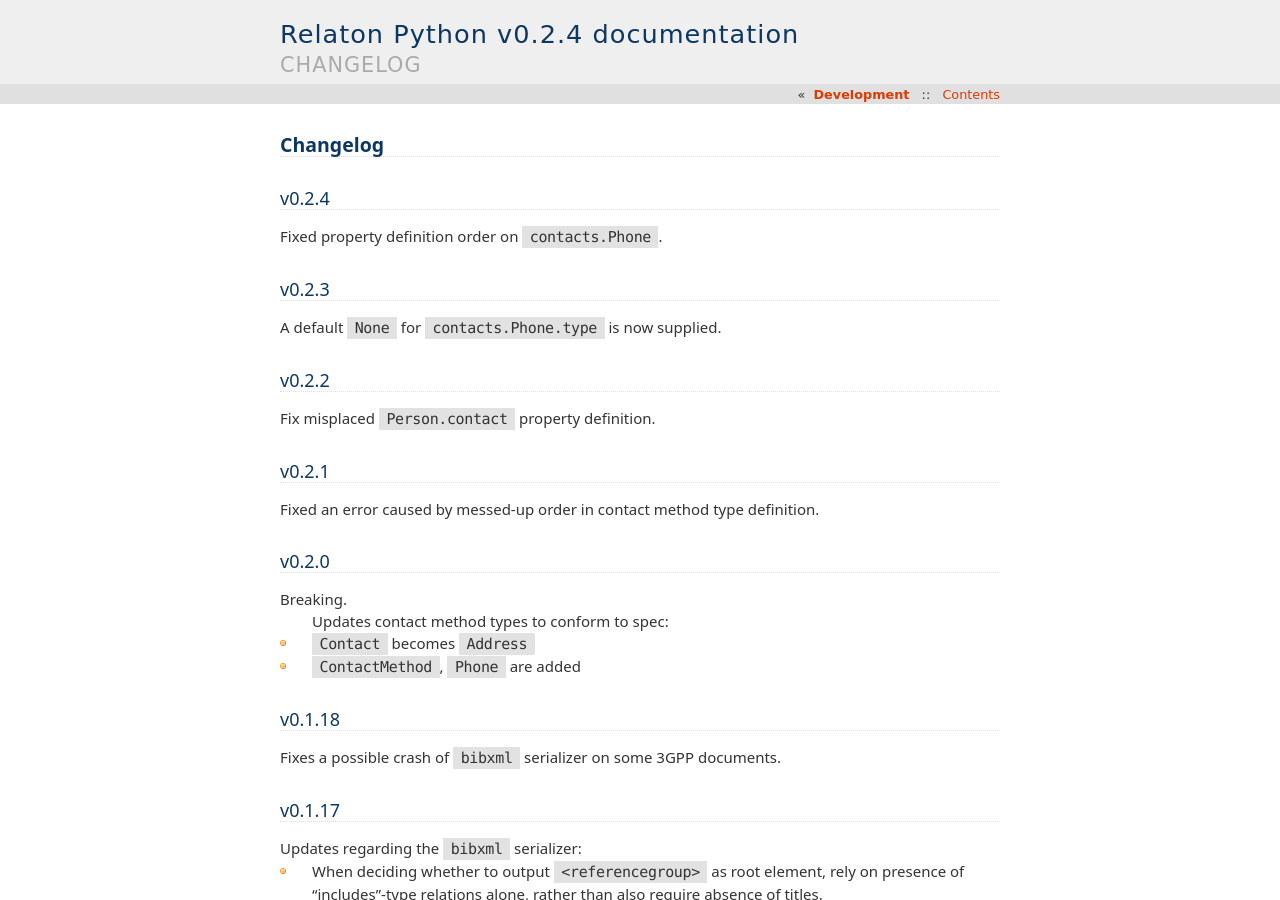
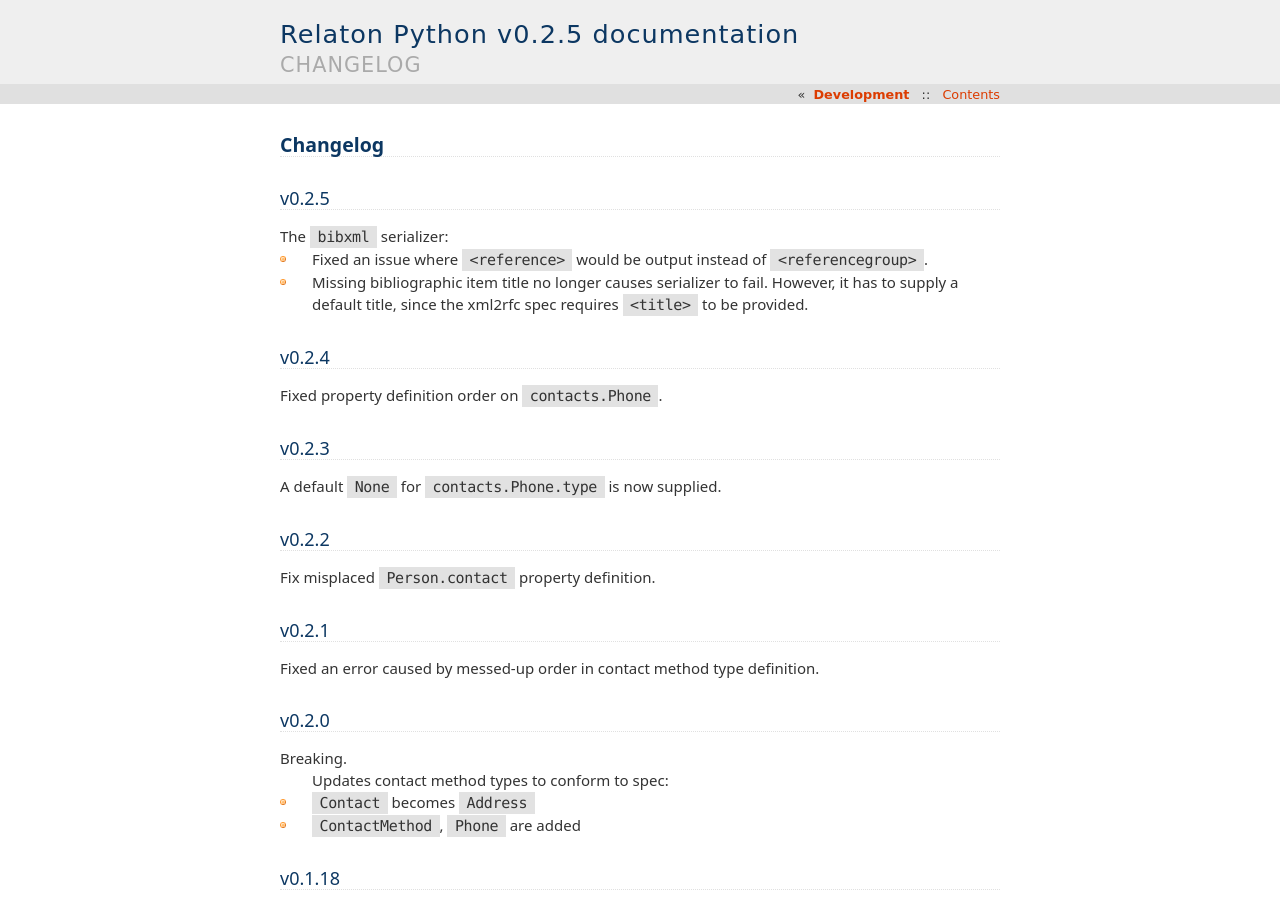
Before and after one commit to relaton/relaton-py, a Sphinx documentation site: the page built from docs/changelog.rst, in a window 1280 px wide and 900 px high. Built offline with Sphinx 7.4.7, drawn with Linux system fonts in a browser that asks for light colours.

Commit message:
chore: release 0.2.5

```diff
--- a/docs/changelog.rst
+++ b/docs/changelog.rst
@@ -1,6 +1,16 @@
 =========
 Changelog
 =========
+
+v0.2.5
+======
+
+The ``bibxml`` serializer:
+
+- Fixed an issue where ``<reference>`` would be output instead of ``<referencegroup>``.
+- Missing bibliographic item title no longer causes serializer to fail.
+  However, it has to supply a default title, since the xml2rfc spec
+  requires ``<title>`` to be provided.
 
 v0.2.4
 ======
--- a/relaton/__init__.py
+++ b/relaton/__init__.py
@@ -1 +1 @@
-__version__ = '0.2.4'
+__version__ = '0.2.5'
```
